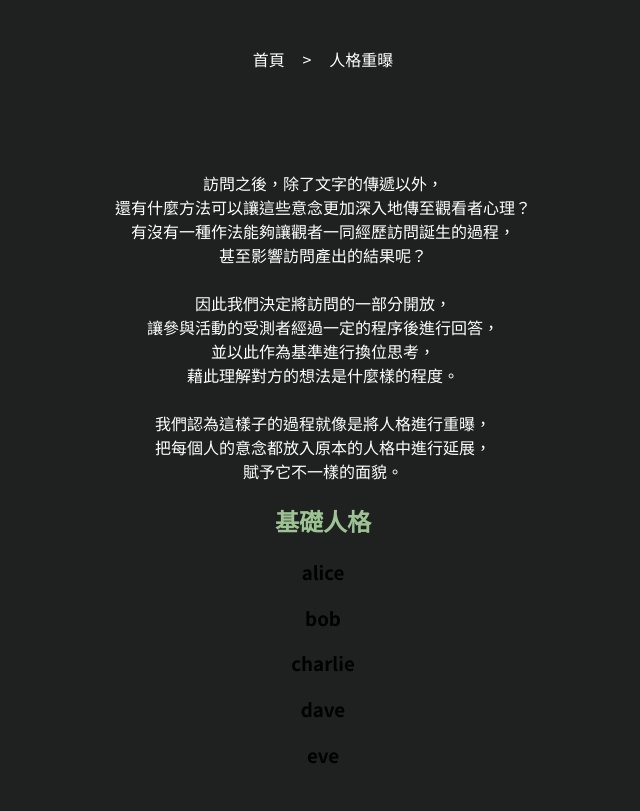
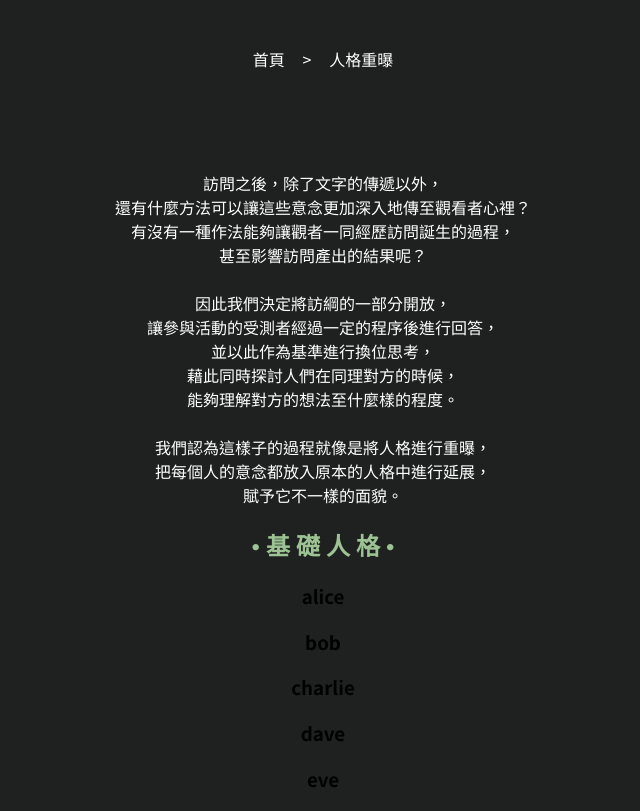
Before and after one commit to w4a2y4/memorylab-website, a Flask app: page /characters in a window 1280 px wide. Shown: the part 464-1275 px from the top of the page, without its empty margins (317-957 px from the left). Before the commit the page ends 1227 px from the top, so only its background shows below. Run offline with Flask 2, Linux system fonts and the light colour scheme; data comes from the database, SQL or seed files in the repository; some web fonts are replaced.

Commit message:
Modified descriptions

```diff
--- a/templates/characters.html
+++ b/templates/characters.html
@@ -31,15 +31,16 @@
     <div id="description">
         <p>
         訪問之後，除了文字的傳遞以外，<br>
-        還有什麼方法可以讓這些意念更加深入地傳至觀看者心理？<br>
+        還有什麼方法可以讓這些意念更加深入地傳至觀看者心裡？<br>
         有沒有一種作法能夠讓觀者一同經歷訪問誕生的過程，<br>
-        甚至影響訪問產出的結果呢？<br><br>
-
-        因此我們決定將訪問的一部分開放，<br>
+        甚至影響訪問產出的結果呢？<br>
+        <br>
+        因此我們決定將訪綱的一部分開放，<br>
         讓參與活動的受測者經過一定的程序後進行回答，<br>
         並以此作為基準進行換位思考，<br>
-        藉此理解對方的想法是什麼樣的程度。<br><br>
-
+        藉此同時探討人們在同理對方的時候，<br>
+        能夠理解對方的想法至什麼樣的程度。<br>
+        <br>
         我們認為這樣子的過程就像是將人格進行重曝，<br>
         把每個人的意念都放入原本的人格中進行延展，<br>
         賦予它不一樣的面貌。<br>
@@ -47,7 +48,7 @@
     </div>
 
     <div id="characters">
-        <h2>基礎人格</h2>
+        <h2>• 基 礎 人 格 •</h2>
         {% for user in users%}
         <div class="user"
              onclick="window.location='characters/{{user.id}}';"
@@ -57,5 +58,7 @@
         {% endfor %}
     </div>
 
+    <div id="footer"></div>
+
 </body>
 </html>
```
